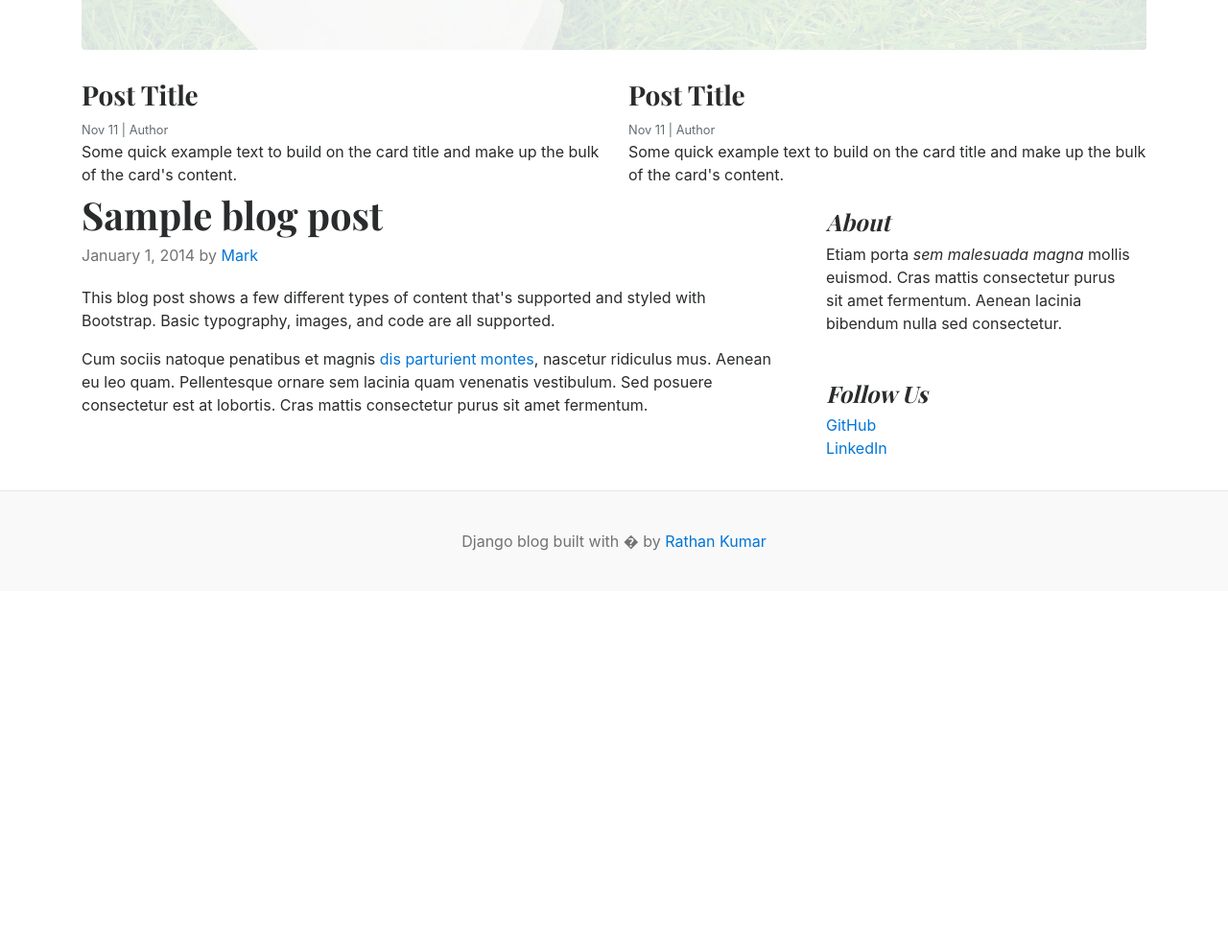
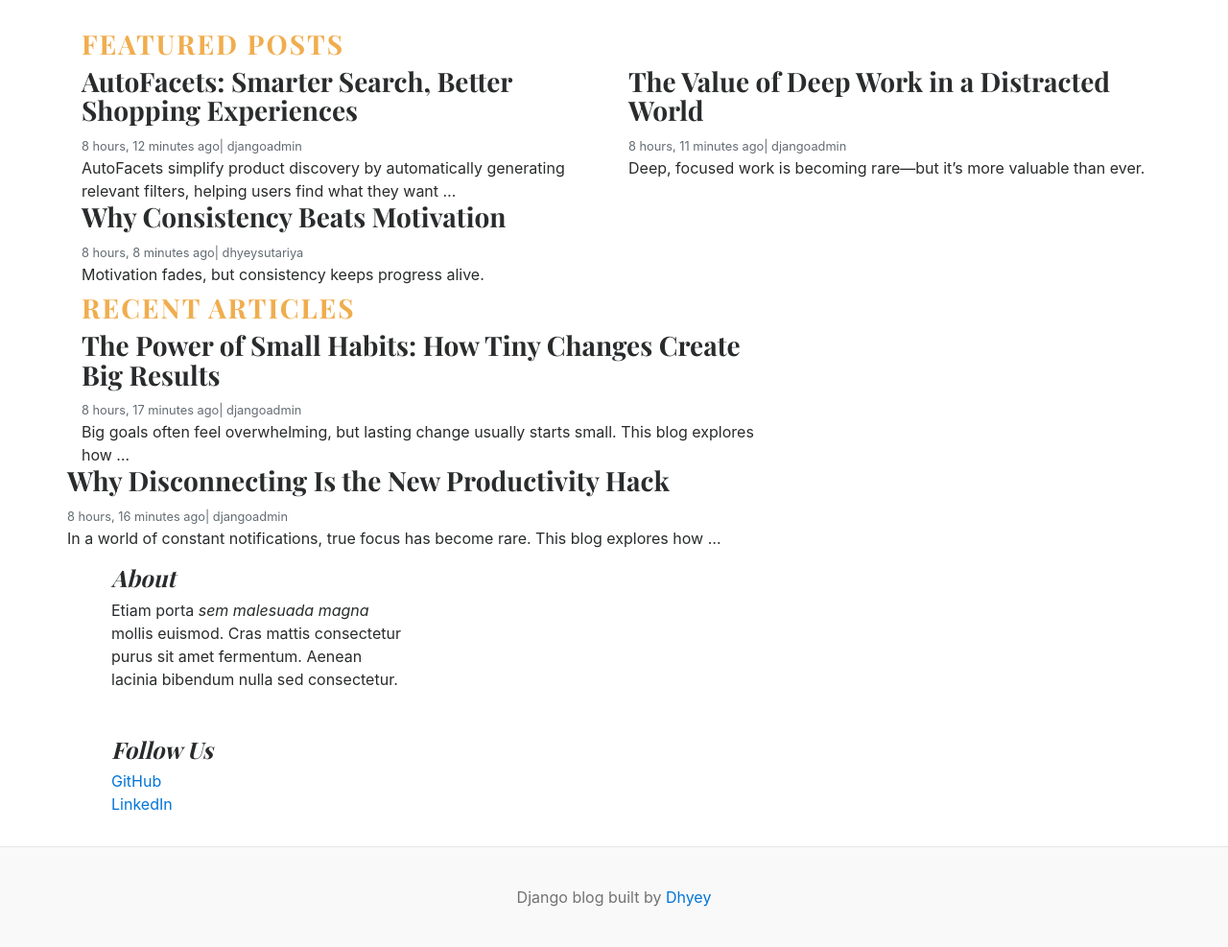
Before and after one commit to dhyeysutariya/blog, a Django app: page / in a window 1280 px wide. Shown: the part 419-1406 px from the top of the page at 96% size. Before the commit the page ends 993 px from the top, so only its background shows below. Run offline with Django 5.2, Linux system fonts and the light colour scheme; data comes from the database, SQL or seed files in the repository; both versions use the stored data as it was after the commit.

Commit message:
Created blogs by category page

```diff
--- a/blog_main/settings.py
+++ b/blog_main/settings.py
@@ -62,6 +62,7 @@ TEMPLATES = [
                 'django.template.context_processors.request',
                 'django.contrib.auth.context_processors.auth',
                 'django.contrib.messages.context_processors.messages',
+                'blogs.context_processors.get_categories'
             ],
         },
     },
--- a/blog_main/urls.py
+++ b/blog_main/urls.py
@@ -15,12 +15,13 @@ Including another URLconf
     2. Add a URL to urlpatterns:  path('blog/', include('blog.urls'))
 """
 from django.contrib import admin
-from django.urls import path
+from django.urls import include, path
 from . import views
 from django.conf.urls.static import static
 from django.conf import settings
 
 urlpatterns = [
     path('admin/', admin.site.urls),
-    path('',views.home,name='home')
+    path('',views.home,name='home'),
+    path('category/',include('blogs.urls'))
 ] + static(settings.MEDIA_URL,document_root=settings.MEDIA_ROOT)
--- a/blog_main/views.py
+++ b/blog_main/views.py
@@ -1,4 +1,11 @@
 from django.shortcuts import render
-
+from blogs.models import Blog, Category
 def home(request):
-    return render(request,'home.html')
+    featured_blogs=Blog.objects.filter(is_featured=True,status='Published').order_by('updated_at')
+    blogs=Blog.objects.filter(is_featured=False, status='Published').order_by('updated_at')
+    data={
+        'featured_blogs':featured_blogs,
+        'blogs':blogs
+    }
+    print(featured_blogs)
+    return render(request,'home.html',data)
--- /dev/null
+++ b/blogs/context_processors.py
@@ -0,0 +1,6 @@
+from blogs.models import Category
+
+
+def get_categories(request):
+    categories=Category.objects.all()
+    return dict(categories=categories)
--- a/blogs/models.py
+++ b/blogs/models.py
@@ -14,7 +14,7 @@ class Category(models.Model):
 
 STATUS_CHOICES=(
     ('Draft','Draft'),
-    ('Draft','Published')
+    ('Published','Published')
 )
 
 class Blog(models.Model):
--- /dev/null
+++ b/blogs/urls.py
@@ -0,0 +1,8 @@
+from django.urls import path
+
+from . import views
+
+
+urlpatterns=[
+    path('<int:category_id>',views.posts_by_category,name='posts_by_category')
+]
--- /dev/null
+++ b/templates/base.html
@@ -0,0 +1,8 @@
+
+{% include "header.html" %}
+
+{% block content %}
+
+{% endblock  %}
+
+{% include "footer.html" %}
--- /dev/null
+++ b/templates/footer.html
@@ -0,0 +1,5 @@
+<footer class="blog-footer">
+      <p>Django blog built by <a href="#">Dhyey</a></p>
+    </footer>
+  </body>
+</html>
--- /dev/null
+++ b/templates/header.html
@@ -0,0 +1,40 @@
+{% load static %}
+
+<!DOCTYPE html>
+<html lang="en">
+  <head>
+    <meta charset="UTF-8" />
+    <meta http-equiv="X-UA-Compatible" content="IE=edge" />
+    <meta name="viewport" content="width=device-width, initial-scale=1.0" />
+    <title>Django Blogs</title>
+    <link
+      href="https://getbootstrap.com/docs/4.0/dist/css/bootstrap.min.css"
+      rel="stylesheet"
+    />
+    <link
+      href="https://fonts.googleapis.com/css?family=Playfair+Display:700,900"
+      rel="stylesheet"
+    />
+    <link href="{% static 'css/blog.css' %}" rel="stylesheet" />
+  </head>
+  <body>
+    <div class="container">
+      <header class="blog-header py-3">
+        <div class="row flex-nowrap justify-content-between align-items-center">
+          <div class="col-8 pt-1">
+            <a class="blog-header-logo text-dark" href="/">Django Blog</a>
+          </div>
+          <div class="col-4 d-flex justify-content-end align-items-center">
+            <a class="btn btn-sm btn-warning" href="#">Sign In</a> &nbsp;
+            <a class="btn btn-sm btn-outline-secondary" href="#">Sign Up</a>
+          </div>
+        </div>
+      </header>
+
+      <div class="nav-scroller py-1 mb-2">
+        <nav class="nav d-flex justify-content-between">
+          {% for category in categories %}
+          <a class="p-2 text-muted" href="#">{{category.category_name}}</a>
+          {% endfor %}
+        </nav>
+      </div>
--- a/templates/home.html
+++ b/templates/home.html
@@ -1,101 +1,71 @@
-{% load static %}
-
-<!DOCTYPE html>
-<html lang="en">
-<head>
-    <meta charset="UTF-8">
-    <meta http-equiv="X-UA-Compatible" content="IE=edge">
-    <meta name="viewport" content="width=device-width, initial-scale=1.0">
-    <title>Django Blogs</title>
-    <link href="https://getbootstrap.com/docs/4.0/dist/css/bootstrap.min.css" rel="stylesheet">
-    <link href="https://fonts.googleapis.com/css?family=Playfair+Display:700,900" rel="stylesheet">
-    <link href="{% static 'css/blog.css' %}" rel="stylesheet">
-  </head>
-<body>
-    <div class="container">
-      <header class="blog-header py-3">
-        <div class="row flex-nowrap justify-content-between align-items-center">
-          <div class="col-8 pt-1">
-            <a class="blog-header-logo text-dark" href="/">Django Blog</a>
-          </div>
-          <div class="col-4 d-flex justify-content-end align-items-center">
-            <a class="btn btn-sm btn-warning" href="#">Login</a> &nbsp;
-            <a class="btn btn-sm btn-outline-secondary" href="#">Register</a>
+{% extends "base.html" %}
+{% block content %}
+      {% for post in featured_blogs %}
+      {% if forloop.first %}
+      <div
+        class="jumbotron p-3 p-md-5 text-white rounded bg-dark"
+        style="background-image: url({{post.featured_image.url}});background-blend-mode: overlay;background-size:cover;"
+      >
+        <div class="col-md-8 px-0">
+          <h1 class="display-4 font-italic">{{post.title}}</h1>
+          <p class="lead my-3">{{post.short_description | truncatewords:15}}</p>
+          <p class="lead mb-0">
+            <a href="#" class="text-white font-weight-bold"
+              >Continue reading...</a
+            >
+          </p>
         </div>
       </div>
-      </header>
+      {% endif %}
+      {% endfor %}
 
-      <div class="nav-scroller py-1 mb-2">
-        <nav class="nav d-flex justify-content-between">
-          <a class="p-2 text-muted" href="#">World</a>
-          <a class="p-2 text-muted" href="#">U.S.</a>
-          <a class="p-2 text-muted" href="#">Technology</a>
-          <a class="p-2 text-muted" href="#">Design</a>
-          <a class="p-2 text-muted" href="#">Culture</a>
-          <a class="p-2 text-muted" href="#">Business</a>
-          <a class="p-2 text-muted" href="#">Politics</a>
-          <a class="p-2 text-muted" href="#">Opinion</a>
-          <a class="p-2 text-muted" href="#">Science</a>
-          <a class="p-2 text-muted" href="#">Health</a>
-          <a class="p-2 text-muted" href="#">Style</a>
-          <a class="p-2 text-muted" href="#">Travel</a>
-        </nav>
-      </div>
-
-
-
-<div class="jumbotron p-3 p-md-5 text-white rounded bg-dark" style="background-image: url({% static "images/cricket.jpg" %} );background-blend-mode: overlay;background-size:cover;">
-    <div class="col-md-8 px-0">
-      <h1 class="display-4 font-italic">Title of a longer featured blog post</h1>
-      <p class="lead my-3">Multiple lines of text that form the lede, informing new readers quickly and efficiently about what's most interesting in this post's contents.</p>
-      <p class="lead mb-0"><a href="#" class="text-white font-weight-bold">Continue reading...</a></p>
-    </div>
-  </div>
-
+      {% comment %} Featured Posts {% endcomment %}
+      <h3 class="text-uppercase text-warning" style='letter-spacing:2px'>Featured Posts</h3>
       <div class="row mb-2">
+        {% for blog in featured_blogs %}
+        {% if not forloop.first %}
         <div class="col-md-6">
-      <div class="card border-0" >
+          <div class="card border-0">
             <div class="card-body">
-          <h3>Post Title</h3>
-          <small class="mb-1 text-muted">Nov 11 | Author</small>
-          <p class="card-text">Some quick example text to build on the card title and make up the bulk of the card's content.</p>
+              <h3>{{blog.title}}</h3>
+              <small class="mb-1 text-muted">{{blog.created_at | timesince}} ago| {{blog.author}}</small>
+              <p class="card-text">
+                {{blog.short_description | truncatewords:15}}
+              </p>
             </div>
           </div>
         </div>
-    <div class="col-md-6">
-      <div class="card border-0" >
-        <div class="card-body">
-          <h3>Post Title</h3>
-          <small class="mb-1 text-muted">Nov 11 | Author</small>
-          <p class="card-text">Some quick example text to build on the card title and make up the bulk of the card's content.</p>
+        {% endif %}
+        {% endfor %}
       </div>
-      </div>
-    </div>
-  </div>
+      <h3 class="text-uppercase text-warning" style='letter-spacing:2px'>Recent Articles</h3>
 
       <main role="main" class="container p-0">
         <div class="row">
           <div class="col-md-8 blog-main">
-
-        <div class="blog-post">
-          <h2 class="blog-post-title">Sample blog post</h2>
-          <p class="blog-post-meta">January 1, 2014 by <a href="#">Mark</a></p>
-
-          <p>This blog post shows a few different types of content that's supported and styled with Bootstrap. Basic typography, images, and code are all supported.</p>
-
-          <p>Cum sociis natoque penatibus et magnis <a href="#">dis parturient montes</a>, nascetur ridiculus mus. Aenean eu leo quam. Pellentesque ornare sem lacinia quam venenatis vestibulum. Sed posuere consectetur est at lobortis. Cras mattis consectetur purus sit amet fermentum.</p>
-
-
+            {% for blog in blogs %}
+            <div class="card border-0">
+            <div class="card-body">
+              <h3>{{blog.title}}</h3>
+              <small class="mb-1 text-muted">{{blog.created_at | timesince}} ago| {{blog.author}}</small>
+              <p class="card-text">
+                {{blog.short_description | truncatewords:15}}
+              </p>
+            </div>
           </div>
             <!-- /.blog-post -->
-
           </div>
+          {% endfor %}
           <!-- /.blog-main -->
 
           <aside class="col-md-4 blog-sidebar">
             <div class="p-3 mb-3 bg-light rounded">
               <h4 class="font-italic">About</h4>
-          <p class="mb-0">Etiam porta <em>sem malesuada magna</em> mollis euismod. Cras mattis consectetur purus sit amet fermentum. Aenean lacinia bibendum nulla sed consectetur.</p>
+              <p class="mb-0">
+                Etiam porta <em>sem malesuada magna</em> mollis euismod. Cras
+                mattis consectetur purus sit amet fermentum. Aenean lacinia
+                bibendum nulla sed consectetur.
+              </p>
             </div>
 
             <div class="p-3">
@@ -105,15 +75,12 @@
                 <li><a href="#">LinkedIn</a></li>
               </ol>
             </div>
-      </aside><!-- /.blog-sidebar -->
+          </aside>
+          <!-- /.blog-sidebar -->
+        </div>
+        <!-- /.row -->
+      </main>
+      <!-- /.container -->
+    </div>
 
-    </div><!-- /.row -->
-
-  </main><!-- /.container -->
-
-</div>
-<footer class="blog-footer">
-  <p>Django blog built with � by <a href="#">Rathan Kumar</a></p>
-</footer>
-</body>
-</html>
+{% endblock  %}
```
Also changed, not shown: blogs/views.py (+15 -1 lines), templates/404.html (added, +22 -0 lines), templates/posts_by_category.html (added, +45 -0 lines), db.sqlite3, 1 other file. Lines whose indentation alone changed are shown as unchanged.
